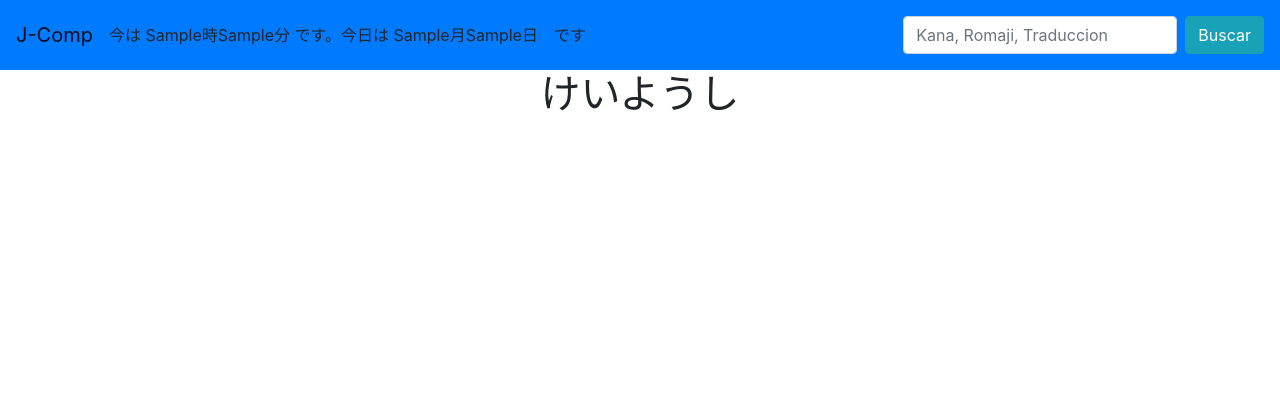
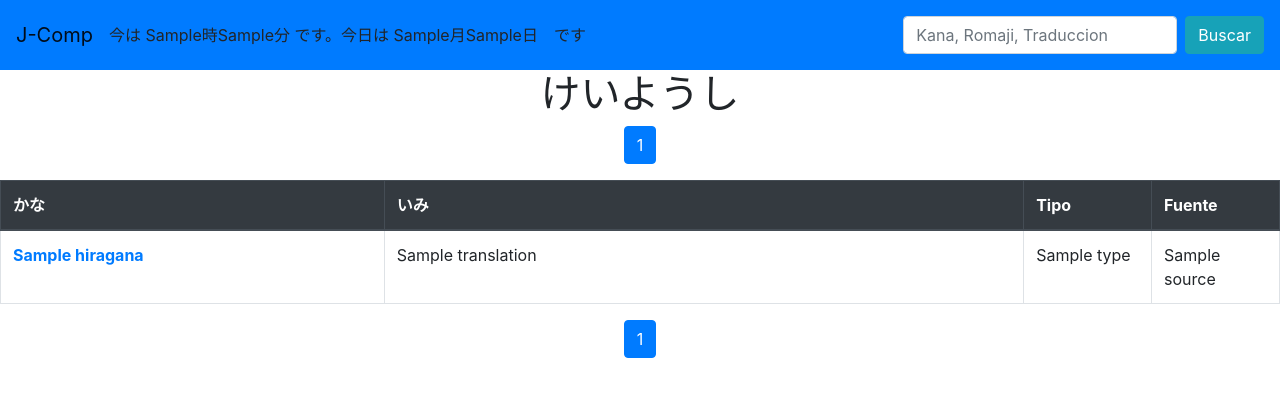
Before and after one commit to FScaccheri/japanese-compendium, a Django app: template jcomp/apps/adjectives/templates/adjective_list.html in a window 1280 px wide. Shown: the top 397 px of the page. Run offline with Django 3.2, Linux system fonts and the light colour scheme; the template is opened without the code that fills it: most values are stand-ins (such as "Sample title", 1, 10 or a date in 2020); some libraries are stand-ins or nearby versions.

Commit message:
Updated Verb and Adjectives list

```diff
--- a/jcomp/apps/adjectives/templates/adjective_list.html
+++ b/jcomp/apps/adjectives/templates/adjective_list.html
@@ -8,4 +8,35 @@
     <h1>けいようし</h1>
 </div>
 
+<div>
+
+    {% include 'includes/paginator_nav.html' %}
+
+    <table class="table table-bordered table-hover">
+        <thead class="thead-dark">
+            <tr>
+              <th class="col-md-3"scope="col">かな</th>
+              <th class="col-md-5" scope="col">いみ</th>
+              <th class="col-md-1" scope="col">Tipo</th>
+              <th class="col-md-1" scope="col">Fuente</th>
+            </tr>
+      </thead>
+      <tbody>
+        {% for adjective in adjectives_list %}
+
+        <tr class="table-{{ adjective.type_color }}">
+          <th  scope="row"><a href="{% url adjective.detail_url adjective.slug %}"> {{ adjective.hiragana }} </a></th>
+          <td>{{ adjective.translation }}</td>
+          <td>{{ adjective.type }}</td>
+          <td>{% if adjective.source %} {{ adjective.source }} {% endif %}</td>
+        </tr>
+
+        {% endfor %}
+      </tbody>
+    </table>
+
+    {% include 'includes/paginator_nav.html' %}
+
+</div>
+
 {% endblock %}
--- a/jcomp/apps/adjectives/urls.py
+++ b/jcomp/apps/adjectives/urls.py
@@ -3,6 +3,6 @@ from .views import AdjectiveListView, AdjectiveDetailView
 
 
 urlpatterns = [
-    re_path(r'adjectives$', AdjectiveListView.as_view(), name='adjectives_list'),
+    re_path(r'^$', AdjectiveListView.as_view(), name='adjectives_list'),
     path('<slug:slug>', AdjectiveDetailView.as_view(), name='adjective_detail')
 ]
--- a/jcomp/apps/adjectives/views.py
+++ b/jcomp/apps/adjectives/views.py
@@ -8,6 +8,7 @@ class AdjectiveListView(ListView):
     model = Adjective
     paginate_by = 50
     template_name = 'adjective_list.html'
+    context_object_name = 'adjectives_list'
 
 
 class AdjectiveDetailView(DetailView):
--- a/jcomp/apps/verbs/urls.py
+++ b/jcomp/apps/verbs/urls.py
@@ -3,6 +3,6 @@ from .views import VerbListView, VerbDetailView
 
 
 urlpatterns = [
-    re_path(r'verbs$', VerbListView.as_view(), name='verbs_list'),
+    re_path(r'^$', VerbListView.as_view(), name='verbs_list'),
     path('<slug:slug>', VerbDetailView.as_view(), name='verb_detail')
 ]
```
Also changed, not shown: jcomp/apps/verbs/templates/verb_list.html (+5 -3 lines), 1 other file.
